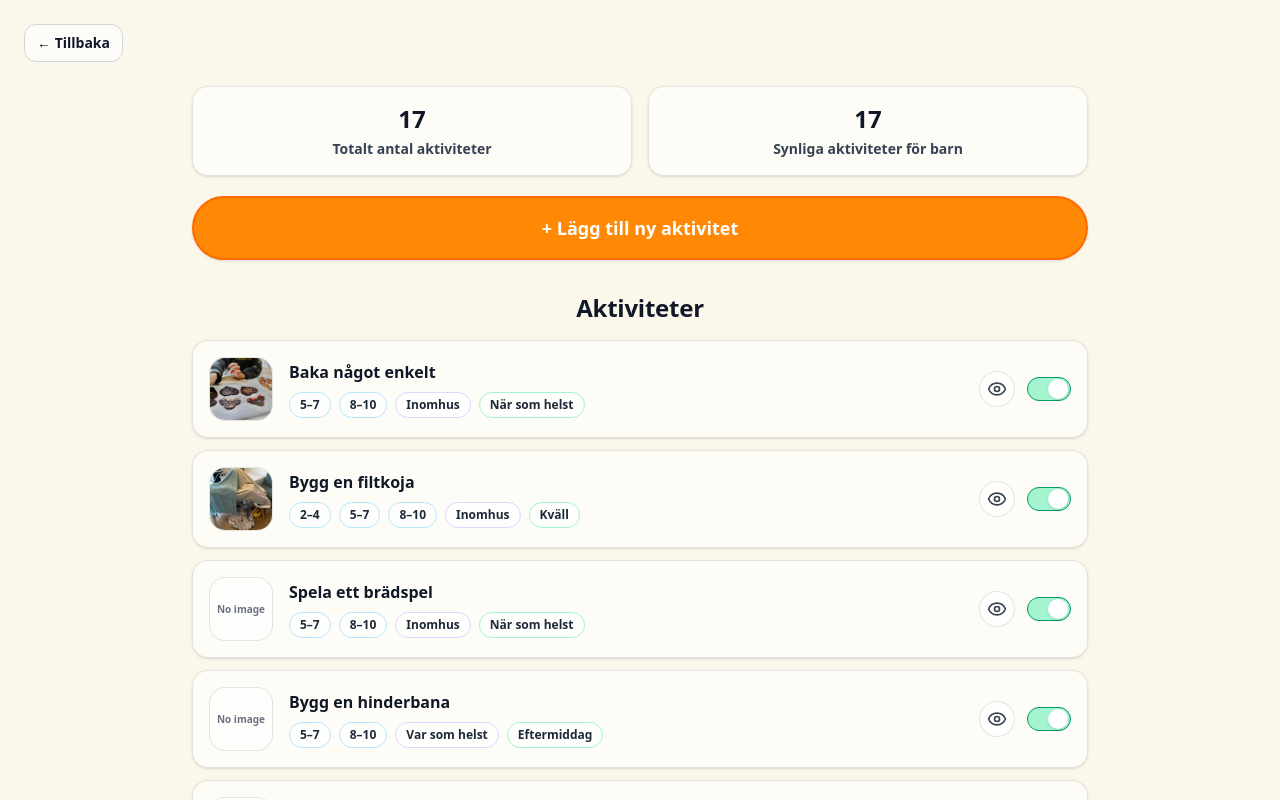
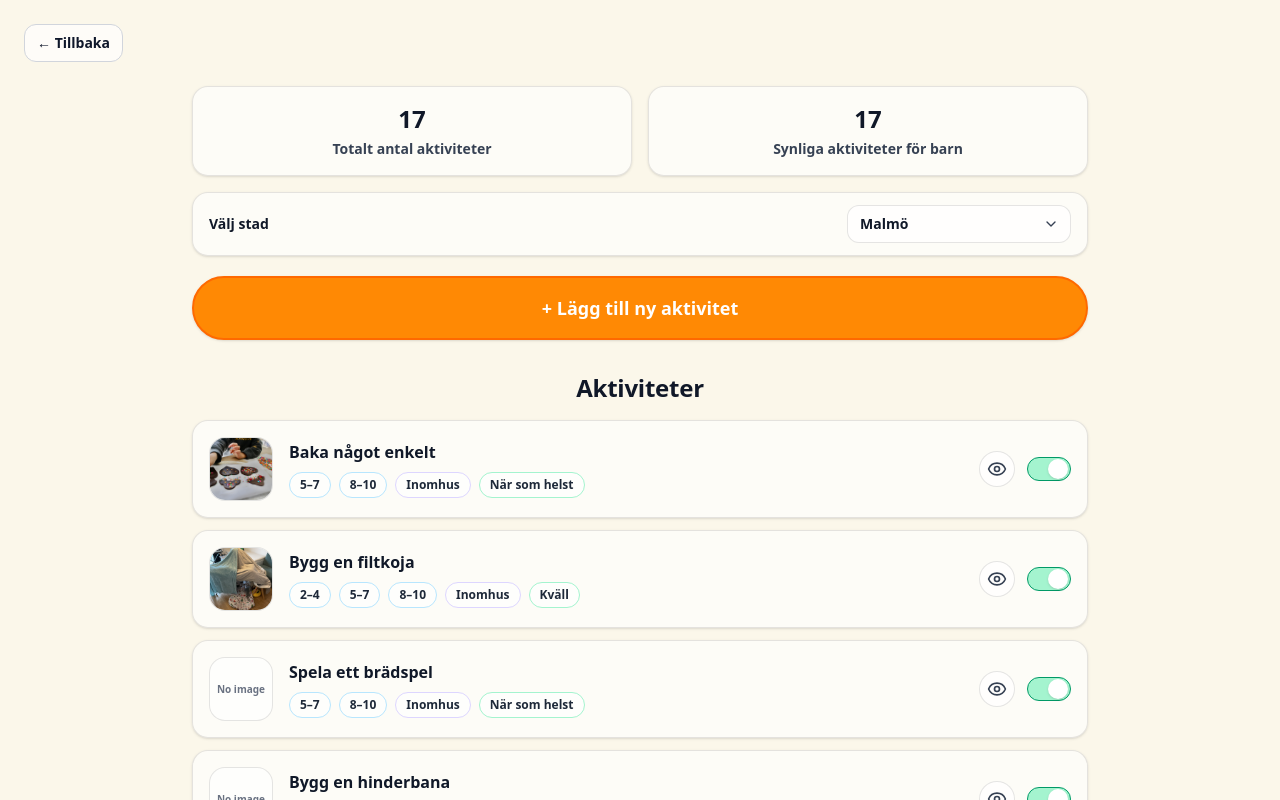
Before and after one commit to axandranathalie/Kids-app, a React (Vite) app: page /parent/home in a window 1280 px wide. Shown: the top 800 px of the page. Built offline with nearby package versions, Linux system fonts and the light colour scheme.

Commit message:
feat: add preset city selector for weather settings

```diff
--- /dev/null
+++ b/src/data/presetCities.ts
@@ -0,0 +1,60 @@
+export type PresetCity = {
+  id: string;
+  name: string;
+  lat: number;
+  lon: number;
+};
+
+export const presetCities: PresetCity[] = [
+  // Skåne
+  { id: "malmo", name: "Malmö", lat: 55.6050, lon: 13.0038 },
+  { id: "lund", name: "Lund", lat: 55.7047, lon: 13.1910 },
+  { id: "helsingborg", name: "Helsingborg", lat: 56.0465, lon: 12.6945 },
+  { id: "landskrona", name: "Landskrona", lat: 55.8710, lon: 12.8318 },
+  { id: "trelleborg", name: "Trelleborg", lat: 55.3751, lon: 13.1569 },
+  { id: "ystad", name: "Ystad", lat: 55.4295, lon: 13.8200 },
+  { id: "kristianstad", name: "Kristianstad", lat: 56.0294, lon: 14.1567 },
+
+  // Halland / Västra Götaland
+  { id: "halmstad", name: "Halmstad", lat: 56.6745, lon: 12.8578 },
+  { id: "varberg", name: "Varberg", lat: 57.1056, lon: 12.2508 },
+  { id: "goteborg", name: "Göteborg", lat: 57.7089, lon: 11.9746 },
+  { id: "boras", name: "Borås", lat: 57.7210, lon: 12.9401 },
+  { id: "trollhattan", name: "Trollhättan", lat: 58.2837, lon: 12.2886 },
+  { id: "skovde", name: "Skövde", lat: 58.3912, lon: 13.8451 },
+  { id: "uddevalla", name: "Uddevalla", lat: 58.3478, lon: 11.9424 },
+
+  // Småland / Blekinge
+  { id: "jonkoping", name: "Jönköping", lat: 57.7826, lon: 14.1618 },
+  { id: "vaxjo", name: "Växjö", lat: 56.8777, lon: 14.8091 },
+  { id: "kalmar", name: "Kalmar", lat: 56.6634, lon: 16.3568 },
+  { id: "karlskrona", name: "Karlskrona", lat: 56.1612, lon: 15.5869 },
+
+  // Östergötland / Södermanland
+  { id: "linkoping", name: "Linköping", lat: 58.4109, lon: 15.6216 },
+  { id: "norrkoping", name: "Norrköping", lat: 58.5877, lon: 16.1924 },
+  { id: "eskilstuna", name: "Eskilstuna", lat: 59.3710, lon: 16.5098 },
+
+  // Stockholm / Uppsala
+  { id: "stockholm", name: "Stockholm", lat: 59.3293, lon: 18.0686 },
+  { id: "solna", name: "Solna", lat: 59.3600, lon: 18.0000 },
+  { id: "sodertalje", name: "Södertälje", lat: 59.1955, lon: 17.6253 },
+  { id: "uppsala", name: "Uppsala", lat: 59.8586, lon: 17.6389 },
+
+  // Västmanland / Dalarna / Gävleborg
+  { id: "vasteras", name: "Västerås", lat: 59.6099, lon: 16.5448 },
+  { id: "falun", name: "Falun", lat: 60.6036, lon: 15.6250 },
+  { id: "gavle", name: "Gävle", lat: 60.6749, lon: 17.1413 },
+
+  // Värmland / Örebro
+  { id: "karlstad", name: "Karlstad", lat: 59.3793, lon: 13.5036 },
+  { id: "orebro", name: "Örebro", lat: 59.2753, lon: 15.2134 },
+
+  // Norrland
+  { id: "sundsvall", name: "Sundsvall", lat: 62.3908, lon: 17.3069 },
+  { id: "ostersund", name: "Östersund", lat: 63.1792, lon: 14.6357 },
+  { id: "umea", name: "Umeå", lat: 63.8258, lon: 20.2630 },
+  { id: "skelleftea", name: "Skellefteå", lat: 64.7507, lon: 20.9528 },
+  { id: "lulea", name: "Luleå", lat: 65.5848, lon: 22.1547 },
+  { id: "kiruna", name: "Kiruna", lat: 67.8557, lon: 20.2251 },
+];
--- /dev/null
+++ b/src/lib/weatherCityStorage.ts
@@ -0,0 +1,24 @@
+// Stores the parent's chosen city (preset list) in localStorage.
+import { presetCities, type PresetCity } from "../data/presetCities";
+
+const CITY_KEY = "kidsapp_weather_city_id";
+const DEFAULT_CITY_ID = "malmo";
+
+export function readSelectedCityId(): string {
+  try {
+    const raw = localStorage.getItem(CITY_KEY);
+    if (!raw) return DEFAULT_CITY_ID;
+    return raw;
+  } catch {
+    return DEFAULT_CITY_ID;
+  }
+}
+
+export function writeSelectedCityId(cityId: string) {
+  localStorage.setItem(CITY_KEY, cityId);
+}
+
+export function getSelectedCity(): PresetCity {
+  const id = readSelectedCityId();
+  return presetCities.find((c) => c.id === id) ?? presetCities[0];
+}
--- a/src/views/KidsView.tsx
+++ b/src/views/KidsView.tsx
@@ -6,7 +6,8 @@ import { AppLayout } from "../components/layout/AppLayout";
 import { allActivities } from "../data/activities";
 import { filterActivities, type KidsFilters } from "../lib/filterActivities";
 import { useWeather } from "../hook/useWeather";
-import { readParentLocation } from "../lib/parentSettingsStorage";
+import { getSelectedCity } from "../lib/weatherCityStorage";
+
 
 // Icons
 import kidsIcon from "../assets/icons/kids.png";
@@ -40,17 +41,18 @@ export function KidsView() {
   // Enable CTA only when all filters are selected.
   const canSubmit = Boolean(filters.age && filters.where && filters.when);
 
-  // Read parent-selected location from localStorage (falls back to DEFAULT_LOCATION).
-  const parentLocation = useMemo(() => readParentLocation(), []);
+  // Read selected city from localStorage (preset cities).
+const selectedCity = useMemo(() => getSelectedCity(), []);
 
 const weatherCoords = useMemo(
-    () => ({ lat: parentLocation.lat, lon: parentLocation.lon }),
-    [parentLocation.lat, parentLocation.lon]
+  () => ({ lat: selectedCity.lat, lon: selectedCity.lon }),
+  [selectedCity.lat, selectedCity.lon]
 );
 
-  // Fetch current weather for the parent's location.
+// Fetch current weather for the selected city.
 const weather = useWeather(weatherCoords);
 const weatherSuccess = weather.status === "success" ? weather.data : null;
+
 
   // Keep the filtered list in sync with current filter state.
   const filteredActivities = useMemo(() => {
@@ -103,9 +105,9 @@ export function KidsView() {
             ) : weatherSuccess ? (
               <div className="mt-1 flex flex-col items-end gap-2">
 <div className="text-xs font-semibold text-gray-700">
-                  {parentLocation.city}:{" "}
-                  {Math.round(weatherSuccess.temperatureC)}°C
+  {selectedCity.name}: {Math.round(weatherSuccess.temperatureC)}°C
 </div>
+
 
                 {(() => {
                   const key = pickWeatherIconKey(weatherSuccess);
--- a/src/views/ParentHomeView.tsx
+++ b/src/views/ParentHomeView.tsx
@@ -1,6 +1,6 @@
 import { useMemo, useState, type ReactNode } from "react";
 import { Link } from "react-router-dom";
-import { Eye, EyeOff } from "lucide-react";
+import { Eye, EyeOff, ChevronDown } from "lucide-react";
 import { AddActivityModal } from "../components/parent/AddActivityModal";
 
 import { allActivities } from "../data/activities";
@@ -10,6 +10,11 @@ import {
   readCustomActivities,
   writeCustomActivities,
 } from "../lib/customActivitiesStorage";
+import { presetCities } from "../data/presetCities";
+import {
+  readSelectedCityId,
+  writeSelectedCityId,
+} from "../lib/weatherCityStorage";
 
 // LocalStorage key for hidden activities (kids mode visibility)
 const HIDDEN_KEY = "kidsapp_hidden_activity_ids";
@@ -143,6 +148,10 @@ export function ParentHomeView() {
   );
 
   const totalCount = activities.length;
+  // Preset city selection (stored in LocalStorage, used for weather API)
+  const [selectedCityId, setSelectedCityId] = useState(() =>
+    readSelectedCityId()
+  );
 
   const visibleCount = useMemo(() => {
     let visible = 0;
@@ -198,10 +207,43 @@ export function ParentHomeView() {
           </div>
         </div>
 
+        <div className="mt-4 rounded-2xl bg-white/60 px-4 py-3 shadow-sm border border-black/10">
+          <div className="flex items-center justify-between gap-3">
+            <div className="text-sm font-extrabold text-gray-900">
+              Välj stad
+            </div>
+
+            <div className="relative w-44 sm:w-56">
+              <select
+                value={selectedCityId}
+                onChange={(e) => {
+                  const next = e.target.value;
+                  setSelectedCityId(next);
+                  writeSelectedCityId(next);
+                }}
+                aria-label="Välj väderstad"
+                className="w-full appearance-none rounded-xl border border-black/10 bg-white/70 pl-3 pr-10 py-2 text-sm font-semibold text-gray-900"
+              >
+                {[...presetCities]
+                  .sort((a, b) => a.name.localeCompare(b.name, "sv"))
+                  .map((c) => (
+                    <option key={c.id} value={c.id}>
+                      {c.name}
+                    </option>
+                  ))}
+              </select>
+
+              <ChevronDown
+                className="pointer-events-none absolute right-3 top-1/2 h-4 w-4 -translate-y-1/2 text-gray-700"
+                aria-hidden="true"
+              />
+            </div>
+          </div>
+        </div>
+
         <button
           type="button"
           onClick={() => {
-            // Ensure "add" mode (no seed) when creating a new activity.
             setEditingActivity(null);
             setIsAddOpen(true);
           }}
```
Lines whose indentation alone changed are shown as unchanged.
